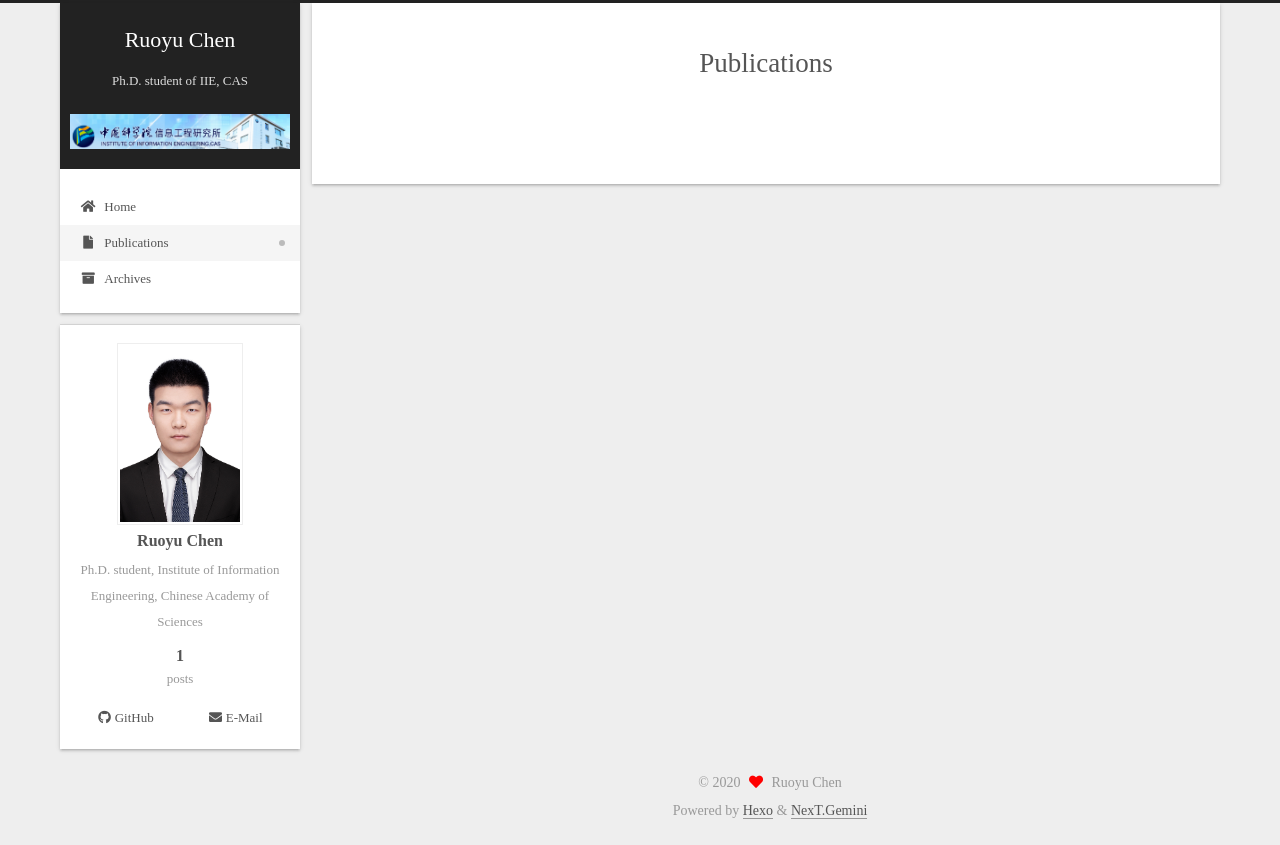
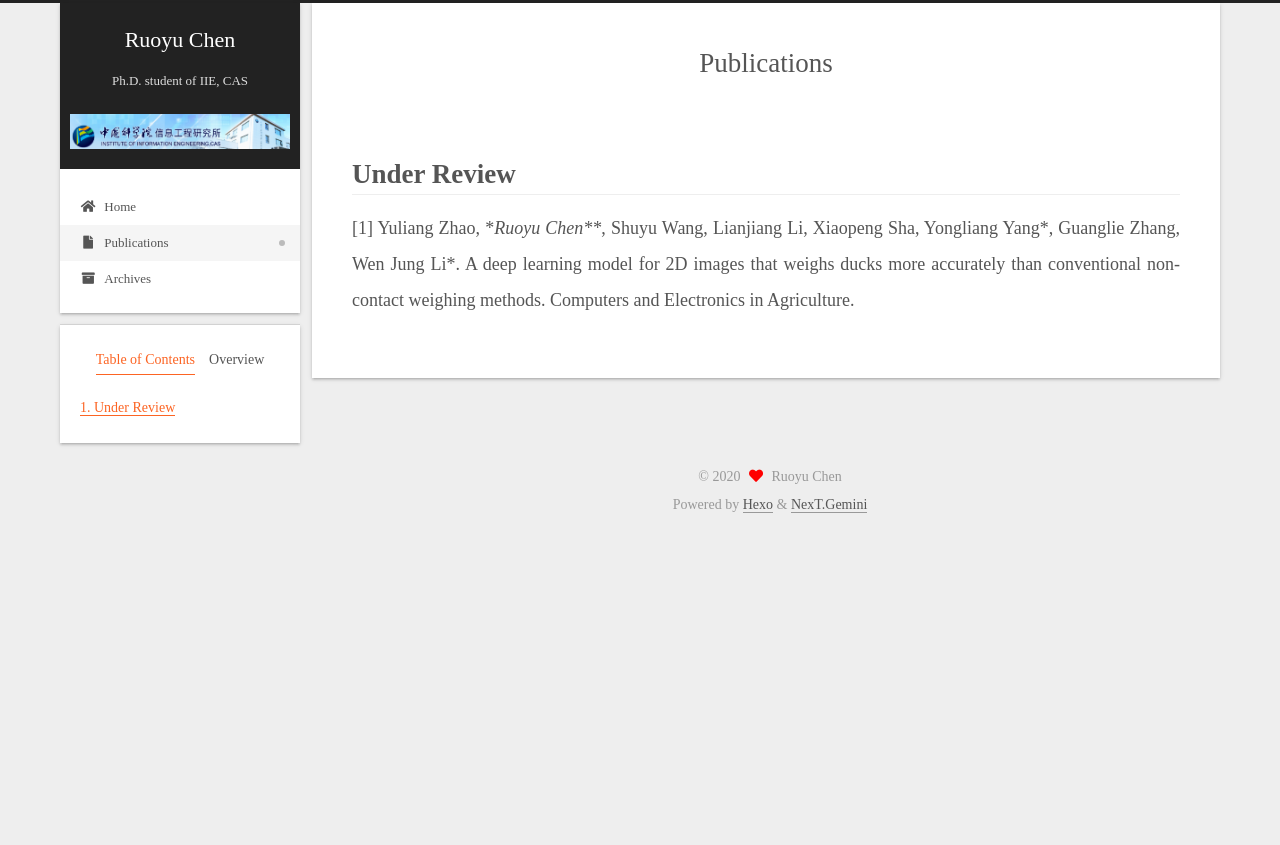
Before and after one commit to RuoyuChen10/RuoyuChen.github.io, a plain HTML site: page Publications/index.html in a window 1280 px wide. After the commit the page ends 800 px from the top, so only its background shows below. Drawn offline with Linux system fonts and the light colour scheme.

Commit message:
Site updated: 2020-12-16 17:08:15

```diff
--- a/Publications/index.html
+++ b/Publications/index.html
@@ -20,15 +20,15 @@
     var CONFIG = {"hostname":"example.com","root":"/","scheme":"Gemini","version":"7.8.0","exturl":false,"sidebar":{"position":"left","display":"post","padding":18,"offset":12,"onmobile":false},"copycode":{"enable":false,"show_result":false,"style":null},"back2top":{"enable":true,"sidebar":false,"scrollpercent":false},"bookmark":{"enable":false,"color":"#222","save":"auto"},"fancybox":false,"mediumzoom":false,"lazyload":false,"pangu":false,"comments":{"style":"tabs","active":null,"storage":true,"lazyload":false,"nav":null},"algolia":{"hits":{"per_page":10},"labels":{"input_placeholder":"Search for Posts","hits_empty":"We didn't find any results for the search: ${query}","hits_stats":"${hits} results found in ${time} ms"}},"localsearch":{"enable":false,"trigger":"auto","top_n_per_article":1,"unescape":false,"preload":false},"motion":{"enable":true,"async":false,"transition":{"post_block":"fadeIn","post_header":"slideDownIn","post_body":"slideDownIn","coll_header":"slideLeftIn","sidebar":"slideUpIn"}}};
   </script>
 
-  <meta name="description" content="Ph.D. student, Institute of Information Engineering, Chinese Academy of Sciences">
+  <meta name="description" content="Under Review[1] Yuliang Zhao, *Ruoyu Chen**, Shuyu Wang, Lianjiang Li, Xiaopeng Sha, Yongliang Yang*, Guanglie Zhang, Wen Jung Li*. A deep learning model for 2D images that weighs ducks more accuratel">
 <meta property="og:type" content="website">
 <meta property="og:title" content="Publications">
 <meta property="og:url" content="http://example.com/Publications/index.html">
 <meta property="og:site_name" content="Ruoyu Chen">
-<meta property="og:description" content="Ph.D. student, Institute of Information Engineering, Chinese Academy of Sciences">
+<meta property="og:description" content="Under Review[1] Yuliang Zhao, *Ruoyu Chen**, Shuyu Wang, Lianjiang Li, Xiaopeng Sha, Yongliang Yang*, Guanglie Zhang, Wen Jung Li*. A deep learning model for 2D images that weighs ducks more accuratel">
 <meta property="og:locale" content="en_US">
 <meta property="article:published_time" content="2020-12-16T07:26:21.000Z">
-<meta property="article:modified_time" content="2020-12-16T07:26:21.209Z">
+<meta property="article:modified_time" content="2020-12-16T09:07:41.409Z">
 <meta property="article:author" content="Ruoyu Chen">
 <meta property="article:tag" content="Ruoyu Chen">
 <meta name="twitter:card" content="summary">
@@ -179,6 +179,7 @@
 
 
       <div class="post-body">
+          <h1 id="Under-Review"><a href="#Under-Review" class="headerlink" title="Under Review"></a>Under Review</h1><p>[1] Yuliang Zhao, *<em>Ruoyu Chen**</em>, Shuyu Wang, Lianjiang Li, Xiaopeng Sha, Yongliang Yang*, Guanglie Zhang, Wen Jung Li*. A deep learning model for 2D images that weighs ducks more accurately than conventional non-contact weighing methods. Computers and Electronics in Agriculture.</p>
 
       </div>
 
@@ -240,6 +241,7 @@
 
       <!--noindex-->
       <div class="post-toc-wrap sidebar-panel">
+          <div class="post-toc motion-element"><ol class="nav"><li class="nav-item nav-level-1"><a class="nav-link" href="#Under-Review"><span class="nav-number">1.</span> <span class="nav-text">Under Review</span></a></li></ol></div>
       </div>
       <!--/noindex-->
 
--- a/css/main.css
+++ b/css/main.css
@@ -1168,7 +1168,7 @@ pre .javascript .function {
 }
 .links-of-author a::before,
 .links-of-author span.exturl::before {
-  background: #8b6fff;
+  background: #05c942;
   border-radius: 50%;
   content: ' ';
   display: inline-block;
```
